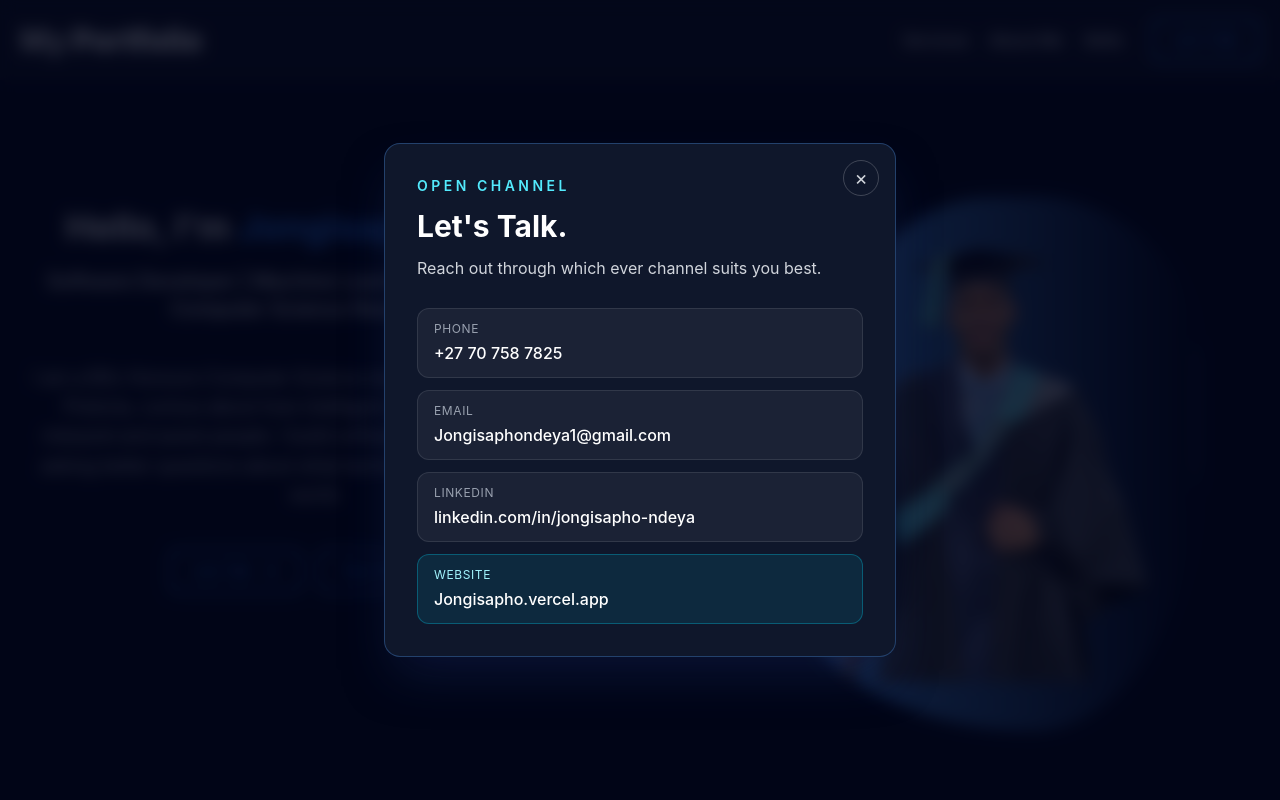
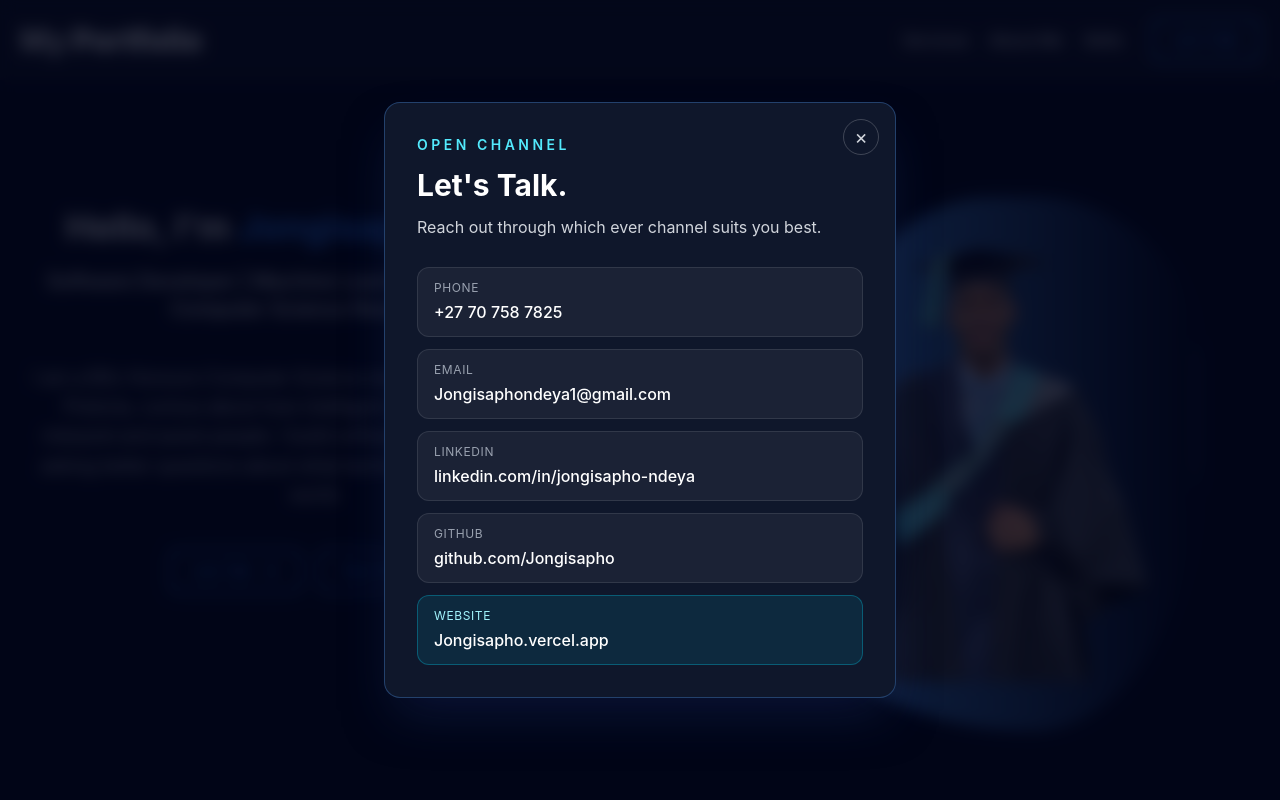
Before and after one commit to Jongisapho/Portfolio, a Vue app: page / in a window 1280 px wide. Both pictures are taken after a click on the button "Lets Talk". Shown: the top 800 px of the page. Built offline with nearby package versions, Linux system fonts and the light colour scheme.

Commit message:
Changes and adding github link

```diff
--- a/src/components/Hero.vue
+++ b/src/components/Hero.vue
@@ -82,6 +82,10 @@
                                 <span class="block text-xs uppercase tracking-wider text-gray-400">LinkedIn</span>
                                 <span class="mt-1 block break-all font-medium">linkedin.com/in/jongisapho-ndeya</span>
                             </a>
+                            <a href="https://github.com/Jongisapho" target="_blank" rel="noreferrer" class="rounded-xl border border-white/10 bg-white/5 px-4 py-3 transition hover:border-blue-400/60 hover:bg-blue-500/10">
+                                <span class="block text-xs uppercase tracking-wider text-gray-400">GitHub</span>
+                                <span class="mt-1 block break-all font-medium">github.com/Jongisapho</span>
+                            </a>
                             <a href="https://jongisapho.versel.app" target="_blank" rel="noreferrer" class="rounded-xl border border-cyan-400/30 bg-cyan-400/10 px-4 py-3 transition hover:border-cyan-300 hover:bg-cyan-400/20">
                                 <span class="block text-xs uppercase tracking-wider text-cyan-200">Website</span>
                                 <span class="mt-1 block break-all font-medium">Jongisapho.vercel.app</span>
--- a/src/components/Navbar.vue
+++ b/src/components/Navbar.vue
@@ -42,7 +42,7 @@
                     </li>
                 </ul>
                 <div class="mt-6 md:mt-0 md:ml-7 group">
-                    <a href="#about" @click="scrollToSection('#about')" class="px-5 py-2.5 rounded-lg border-2 border-blue-500 text-blue-500 text-sm font-semibold hover:bg-blue-400/10 transition-all duration-300 flex items-center text-nowrap">
+                    <a href="#contact" @click.prevent="openContactModal" class="px-5 py-2.5 rounded-lg border-2 border-blue-500 text-blue-500 text-sm font-semibold hover:bg-blue-400/10 transition-all duration-300 flex items-center text-nowrap">
                         Let's Talk
                     </a>
                 </div>
@@ -81,4 +81,9 @@ const scrollToSection = (href) => {
         section.scrollIntoView({ behavior: 'smooth' });
     }
 }
+
+const openContactModal = () => {
+    isMenuOpen.value = false;
+    window.dispatchEvent(new Event('open-contact-modal'));
+};
 </script>
```
